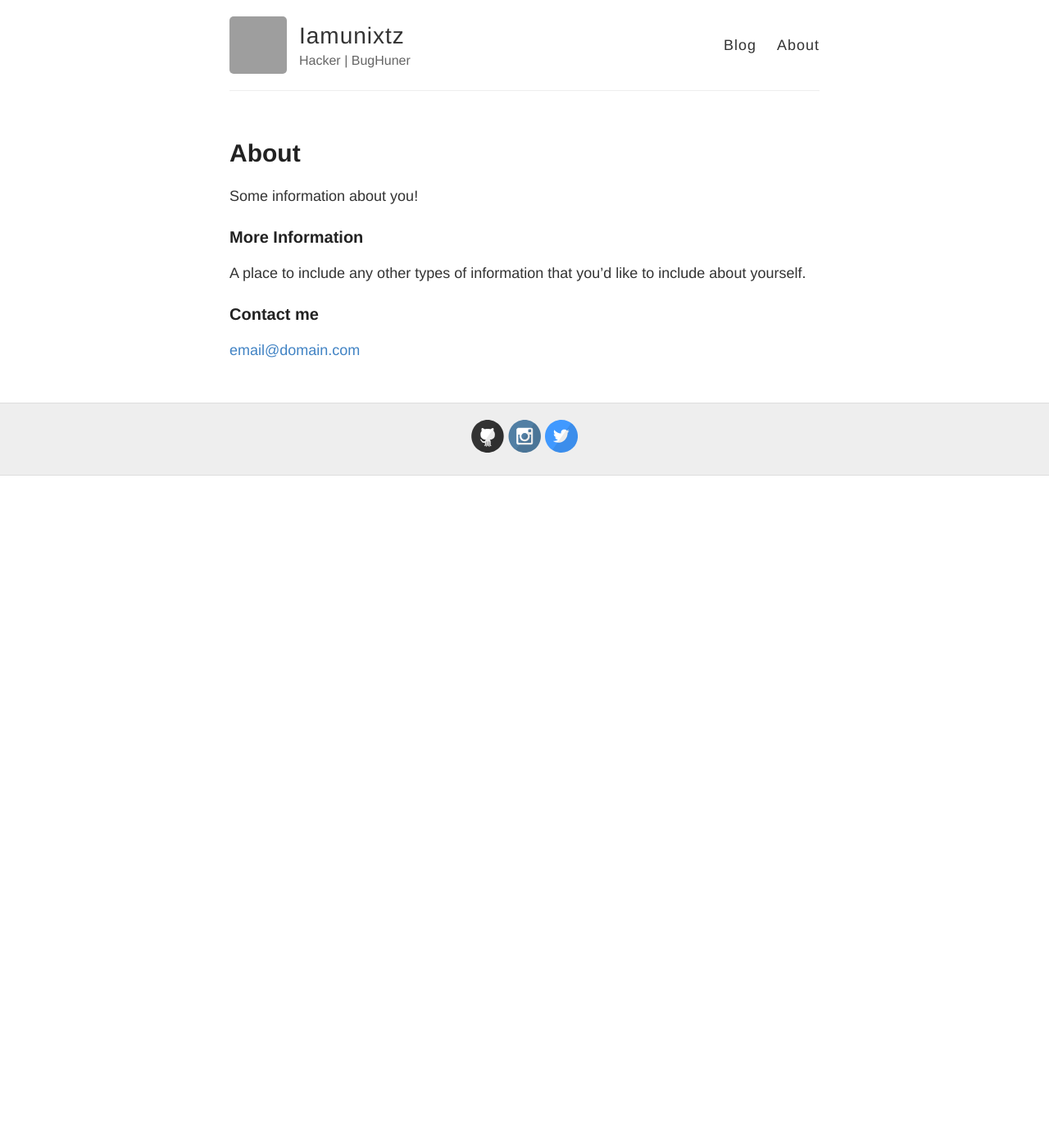
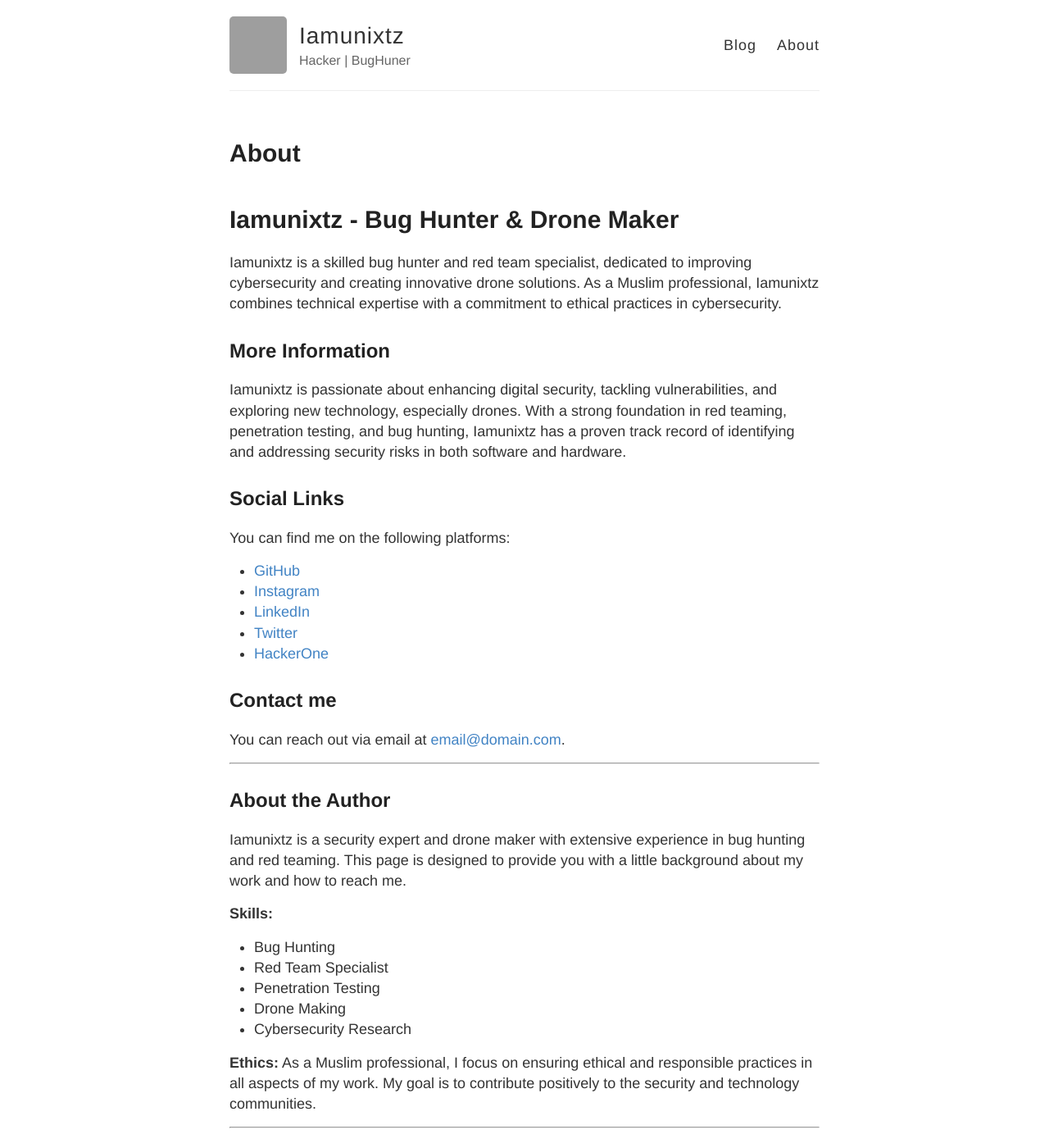
Before and after one commit to iamunixtz/blog, a Jekyll site: the page built from about.md, in a window 1280 px wide and 1400 px high. Shown: the whole window at 82% size. Built offline with Jekyll 4.4.1, drawn with Linux system fonts in a browser that asks for light colours; some of the changed text lies outside the part shown; grey boxes are pictures that could not be loaded.

Commit message:
Update about.md

```diff
--- a/about.md
+++ b/about.md
@@ -4,12 +4,46 @@ title: About
 permalink: /about/
 ---
 
-Some information about you!
+# Iamunixtz - Bug Hunter & Drone Maker
 
-### More Information
+Iamunixtz is a skilled bug hunter and red team specialist, dedicated to improving cybersecurity and creating innovative drone solutions. As a Muslim professional, Iamunixtz combines technical expertise with a commitment to ethical practices in cybersecurity.
 
-A place to include any other types of information that you'd like to include about yourself.
+## More Information
 
-### Contact me
+Iamunixtz is passionate about enhancing digital security, tackling vulnerabilities, and exploring new technology, especially drones. With a strong foundation in red teaming, penetration testing, and bug hunting, Iamunixtz has a proven track record of identifying and addressing security risks in both software and hardware.
 
-[email@domain.com](mailto:email@domain.com)
+## Social Links
+
+You can find me on the following platforms:
+
+- [GitHub](https://github.com/iamunixtz)
+- [Instagram](https://www.instagram.com/iamunixtz)
+- [LinkedIn](https://www.linkedin.com/in/iamunixtz)
+- [Twitter](https://twitter.com/iamunixtz)
+- [HackerOne](https://hackerone.com/iamunixtz)
+
+## Contact me
+
+You can reach out via email at [email@domain.com](mailto:email@domain.com).
+
+---
+
+## About the Author
+
+Iamunixtz is a security expert and drone maker with extensive experience in bug hunting and red teaming. This page is designed to provide you with a little background about my work and how to reach me.
+
+**Skills:**
+- Bug Hunting
+- Red Team Specialist
+- Penetration Testing
+- Drone Making
+- Cybersecurity Research
+
+**Ethics:**
+As a Muslim professional, I focus on ensuring ethical and responsible practices in all aspects of my work. My goal is to contribute positively to the security and technology communities.
+
+---
+
+## Contact Form
+
+If you'd like to contact me directly, you can use the following email link: [email@domain.com](mailto:email@domain.com).
```
